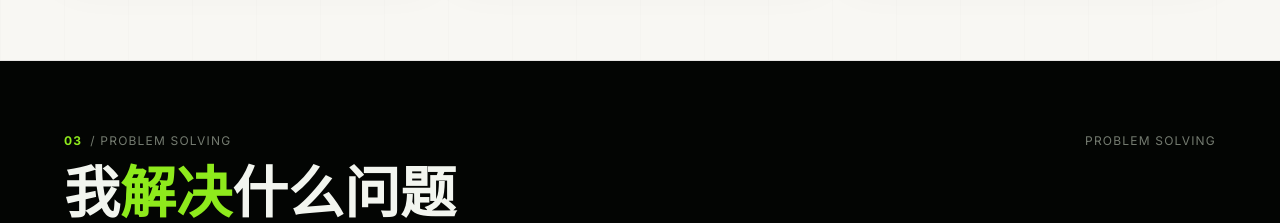
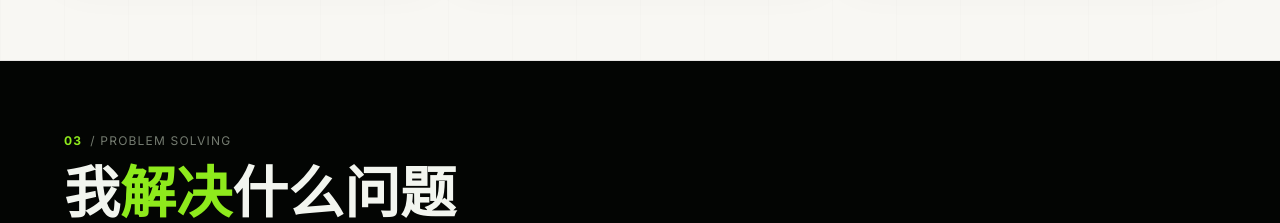
Before and after one commit to miqi65/my-portfolio, a Next.js app: page /v2 in a window 1280 px wide. Shown: the part 1880-2103 px from the top of the page. Built offline with nearby package versions, Linux system fonts and the light colour scheme.

Commit message:
Remove third screen corner label

```diff
--- a/components/home-v2/ProblemSolvingSection.tsx
+++ b/components/home-v2/ProblemSolvingSection.tsx
@@ -518,10 +518,6 @@ export default function CoreCasesSection() {
       `}</style>
 
       <div className={`relative ${SECTION_CONTAINER}`}>
-        <div className="absolute right-4 top-0 hidden text-[12px] font-normal uppercase leading-4 tracking-widest text-[#747b70] sm:right-6 md:right-8 md:block lg:right-12 xl:right-16">
-          Problem Solving
-        </div>
-
         <div className="flex w-full flex-col items-start">
           <SectionHeader />
 
```
